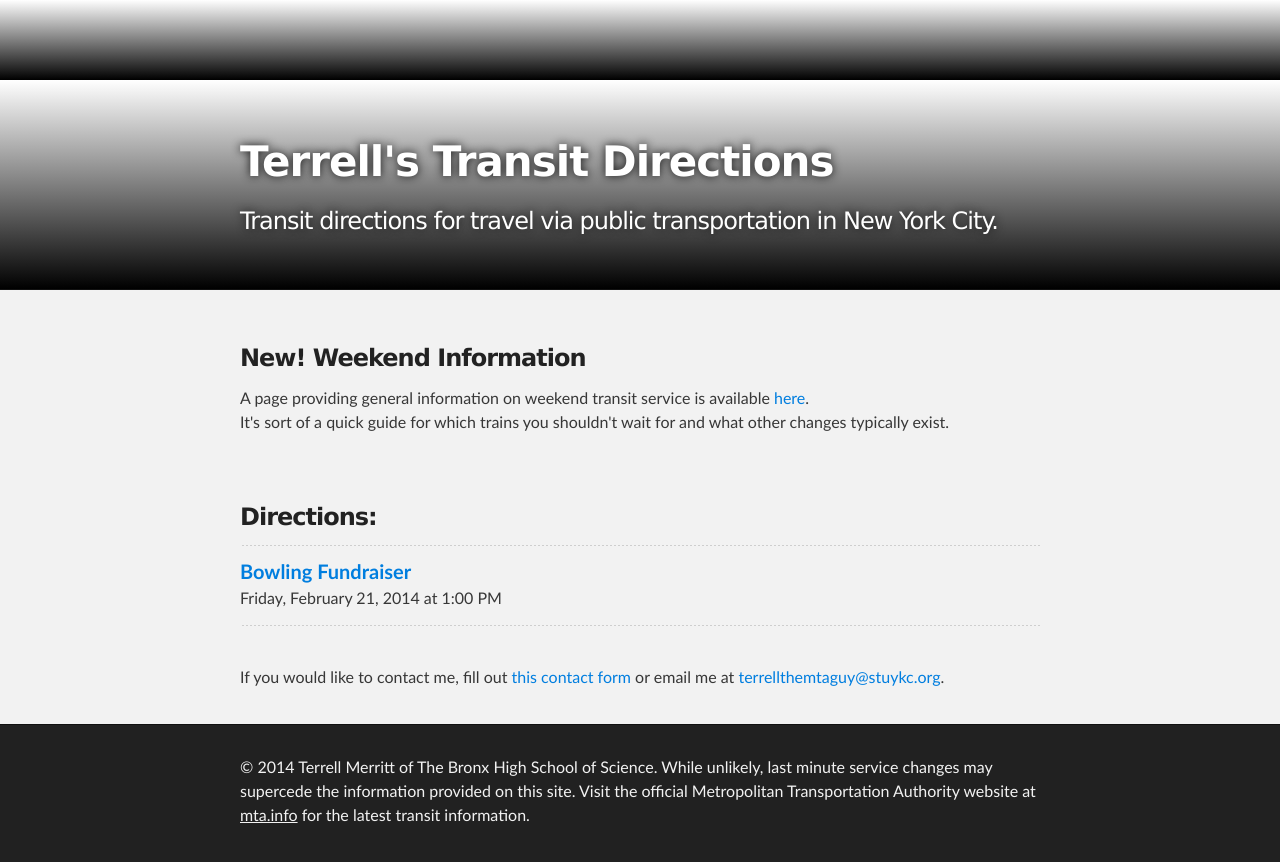
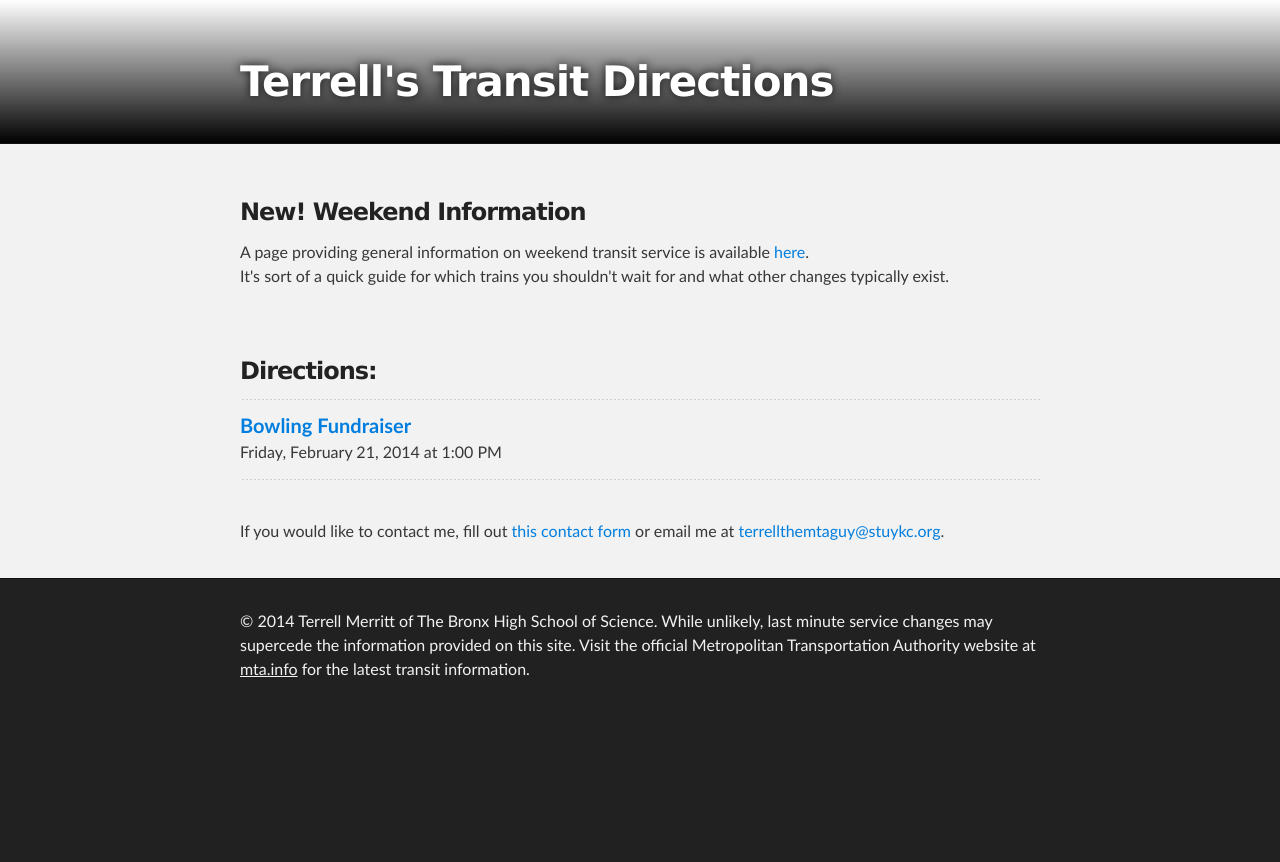
Before and after one commit to terrellthemtaguy/terrellthemtaguy.github.io, a Jekyll site: the page built from index.html, in a window 1280 px wide. Shown: the top 862 px of the page. Built offline with Jekyll 4.4.1, drawn with Linux system fonts in a browser that asks for light colours.

Commit message:
Edit header on index.

```diff
--- a/index.html
+++ b/index.html
@@ -1,16 +1,8 @@
 ---
 layout: default
+title: Terrell's Transit Directions
 published: true
 ---
-<!-- HEADER -->
-<div id="header_wrap" class="outer">
-    <header class="inner">
-      <h1 id="project_title">Terrell&#39;s Transit Directions</h1>
-      <h2 id="project_tagline">Transit directions for travel via public transportation in New York City.</h2>
-    </header>
-</div>
-
-<!-- MAIN CONTENT -->
 <div id="main_content_wrap" class="outer">
   <section id="main_content" class="inner">
     <h3>New! Weekend Information</h3>
```
